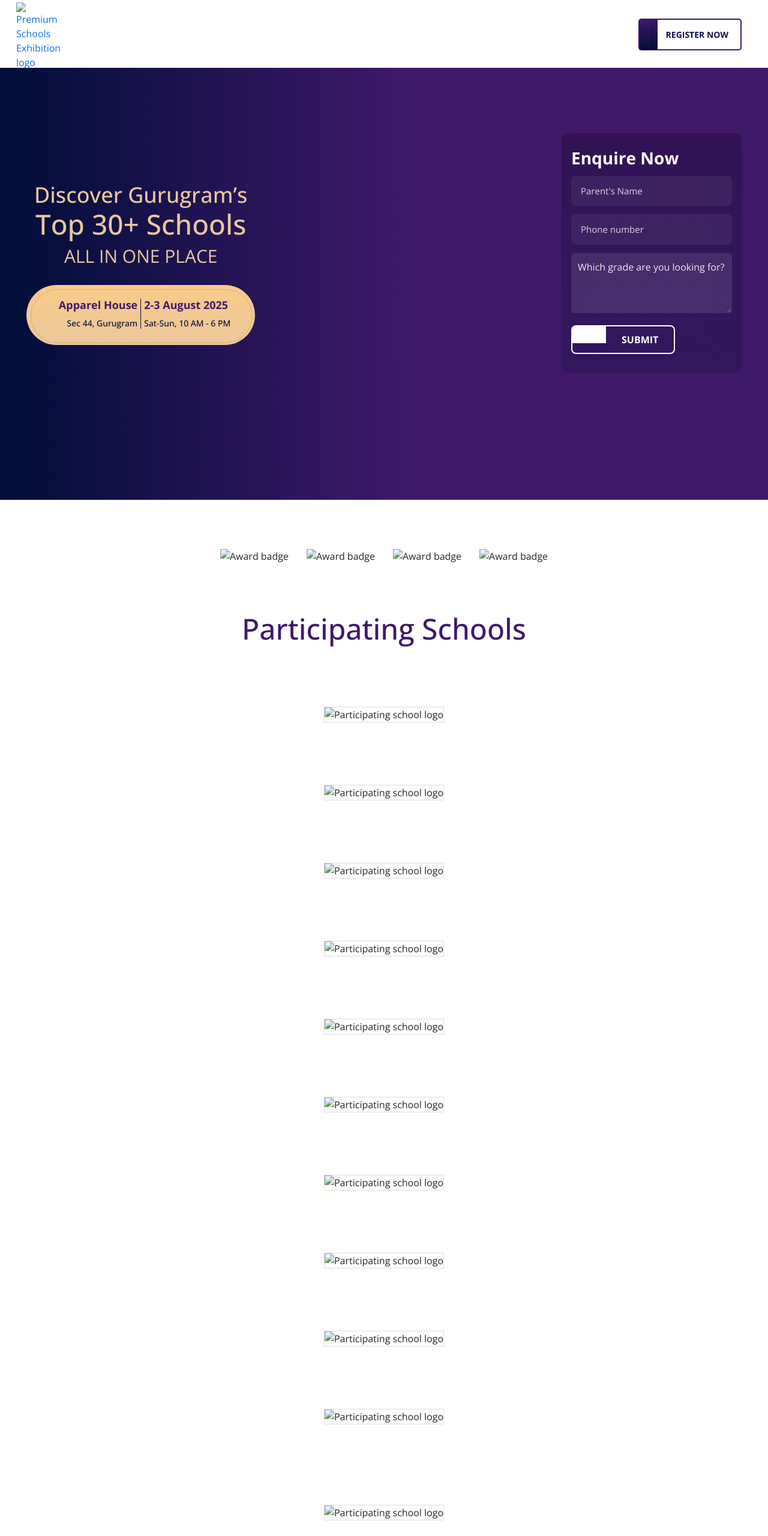
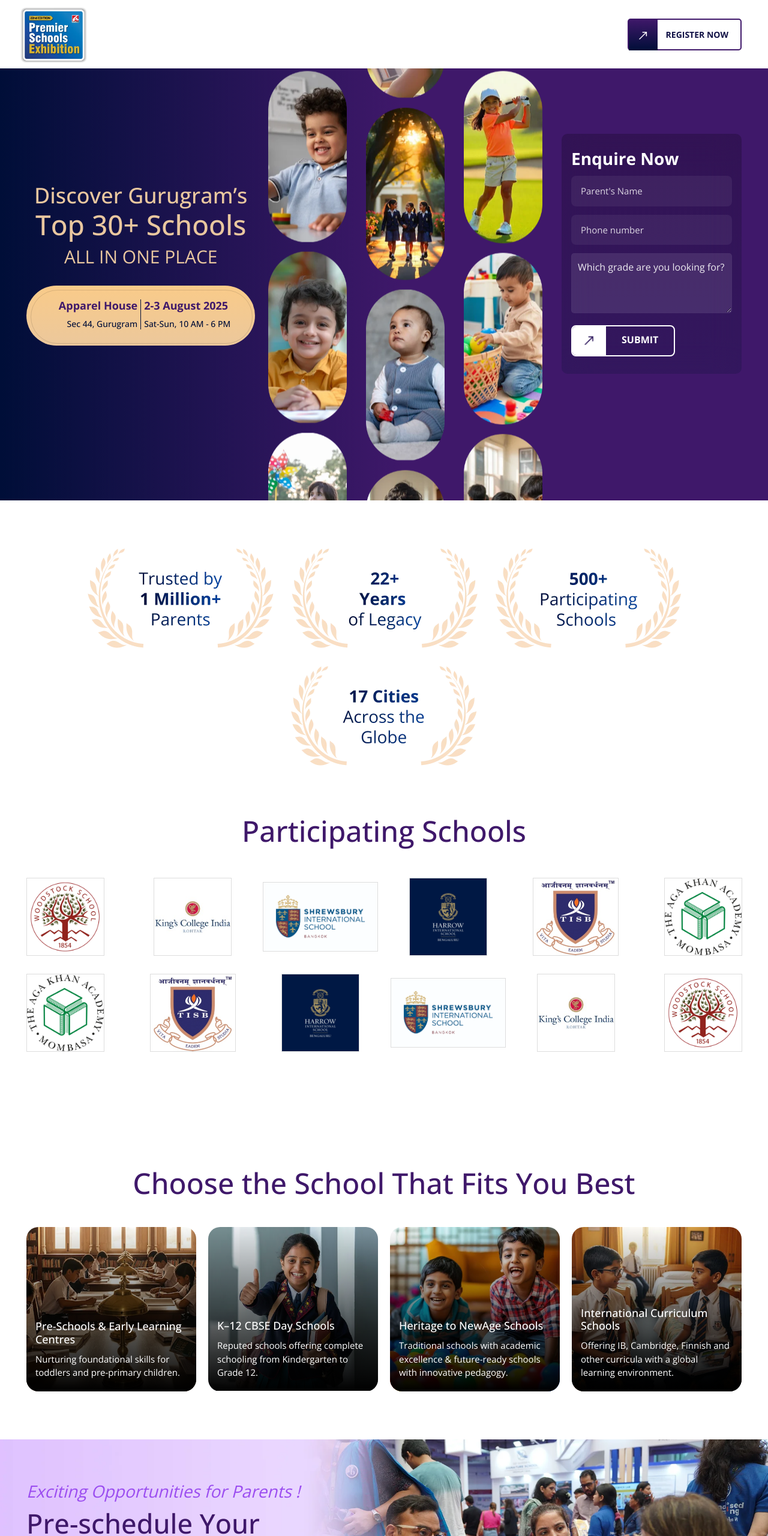
Before and after one commit to Dhruv6461/SRVMedia_Prototype, a website: page index.html in a window 1280 px wide. Shown: the top 2560 px of the page at 60% size. Drawn offline with nearby package versions, Linux system fonts and the light colour scheme; files that its build step writes are made by us from their sources; files whose address does not match are found by name.

Commit message:
Fix asset paths to reference assets folder

```diff
--- a/index.html
+++ b/index.html
@@ -39,11 +39,11 @@
         <div class="row">
           <div class="col-md-12 top-flex">
             <div class="top-left">
-              <a href="index.php"><img src="images/logo.webp" alt="Premium Schools Exhibition logo" /></a>
+              <a href="index.php"><img src="assets/images/logo.webp" alt="Premium Schools Exhibition logo" /></a>
             </div>
             <div class="top-right">
               <a href="#frm"
-                ><span><img src="images/whire-arrow.webp" alt="" aria-hidden="true" /></span> Register
+                ><span><img src="assets/images/whire-arrow.webp" alt="" aria-hidden="true" /></span> Register
                 Now</a
               >
             </div>
@@ -75,34 +75,34 @@
 
             <div class="banner-slide">
               <div class="banner-slide-1">
-                <div class="bn-sl"><img src="images/bn-sl-1.webp" alt="" aria-hidden="true" /></div>
-                <div class="bn-sl"><img src="images/bn-sl-2.webp" alt="" aria-hidden="true" /></div>
-                <div class="bn-sl"><img src="images/bn-sl-3.webp" alt="" aria-hidden="true" /></div>
-                <div class="bn-sl"><img src="images/bn-sl-4.webp" alt="" aria-hidden="true" /></div>
-                <div class="bn-sl"><img src="images/bn-sl-1.webp" alt="" aria-hidden="true" /></div>
-                <div class="bn-sl"><img src="images/bn-sl-2.webp" alt="" aria-hidden="true" /></div>
-                <div class="bn-sl"><img src="images/bn-sl-3.webp" alt="" aria-hidden="true" /></div>
-                <div class="bn-sl"><img src="images/bn-sl-4.webp" alt="" aria-hidden="true" /></div>
+                <div class="bn-sl"><img src="assets/images/bn-sl-1.webp" alt="" aria-hidden="true" /></div>
+                <div class="bn-sl"><img src="assets/images/bn-sl-2.webp" alt="" aria-hidden="true" /></div>
+                <div class="bn-sl"><img src="assets/images/bn-sl-3.webp" alt="" aria-hidden="true" /></div>
+                <div class="bn-sl"><img src="assets/images/bn-sl-4.webp" alt="" aria-hidden="true" /></div>
+                <div class="bn-sl"><img src="assets/images/bn-sl-1.webp" alt="" aria-hidden="true" /></div>
+                <div class="bn-sl"><img src="assets/images/bn-sl-2.webp" alt="" aria-hidden="true" /></div>
+                <div class="bn-sl"><img src="assets/images/bn-sl-3.webp" alt="" aria-hidden="true" /></div>
+                <div class="bn-sl"><img src="assets/images/bn-sl-4.webp" alt="" aria-hidden="true" /></div>
               </div>
               <div class="banner-slide-2">
-                <div class="bn-sl"><img src="images/bn-sl-5.webp" alt="" aria-hidden="true" /></div>
-                <div class="bn-sl"><img src="images/bn-sl-6.webp" alt="" aria-hidden="true" /></div>
-                <div class="bn-sl"><img src="images/bn-sl-7.webp" alt="" aria-hidden="true" /></div>
-                <div class="bn-sl"><img src="images/bn-sl-8.webp" alt="" aria-hidden="true" /></div>
-                <div class="bn-sl"><img src="images/bn-sl-5.webp" alt="" aria-hidden="true" /></div>
-                <div class="bn-sl"><img src="images/bn-sl-6.webp" alt="" aria-hidden="true" /></div>
-                <div class="bn-sl"><img src="images/bn-sl-7.webp" alt="" aria-hidden="true" /></div>
-                <div class="bn-sl"><img src="images/bn-sl-8.webp" alt="" aria-hidden="true" /></div>
+                <div class="bn-sl"><img src="assets/images/bn-sl-5.webp" alt="" aria-hidden="true" /></div>
+                <div class="bn-sl"><img src="assets/images/bn-sl-6.webp" alt="" aria-hidden="true" /></div>
+                <div class="bn-sl"><img src="assets/images/bn-sl-7.webp" alt="" aria-hidden="true" /></div>
+                <div class="bn-sl"><img src="assets/images/bn-sl-8.webp" alt="" aria-hidden="true" /></div>
+                <div class="bn-sl"><img src="assets/images/bn-sl-5.webp" alt="" aria-hidden="true" /></div>
+                <div class="bn-sl"><img src="assets/images/bn-sl-6.webp" alt="" aria-hidden="true" /></div>
+                <div class="bn-sl"><img src="assets/images/bn-sl-7.webp" alt="" aria-hidden="true" /></div>
+                <div class="bn-sl"><img src="assets/images/bn-sl-8.webp" alt="" aria-hidden="true" /></div>
               </div>
               <div class="banner-slide-1">
-                <div class="bn-sl"><img src="images/bn-sl-9.webp" alt="" aria-hidden="true" /></div>
-                <div class="bn-sl"><img src="images/bn-sl-10.webp" alt="" aria-hidden="true" /></div>
-                <div class="bn-sl"><img src="images/bn-sl-11.webp" alt="" aria-hidden="true" /></div>
-                <div class="bn-sl"><img src="images/bn-sl-12.webp" alt="" aria-hidden="true" /></div>
-                <div class="bn-sl"><img src="images/bn-sl-9.webp" alt="" aria-hidden="true" /></div>
-                <div class="bn-sl"><img src="images/bn-sl-10.webp" alt="" aria-hidden="true" /></div>
-                <div class="bn-sl"><img src="images/bn-sl-11.webp" alt="" aria-hidden="true" /></div>
-                <div class="bn-sl"><img src="images/bn-sl-12.webp" alt="" aria-hidden="true" /></div>
+                <div class="bn-sl"><img src="assets/images/bn-sl-9.webp" alt="" aria-hidden="true" /></div>
+                <div class="bn-sl"><img src="assets/images/bn-sl-10.webp" alt="" aria-hidden="true" /></div>
+                <div class="bn-sl"><img src="assets/images/bn-sl-11.webp" alt="" aria-hidden="true" /></div>
+                <div class="bn-sl"><img src="assets/images/bn-sl-12.webp" alt="" aria-hidden="true" /></div>
+                <div class="bn-sl"><img src="assets/images/bn-sl-9.webp" alt="" aria-hidden="true" /></div>
+                <div class="bn-sl"><img src="assets/images/bn-sl-10.webp" alt="" aria-hidden="true" /></div>
+                <div class="bn-sl"><img src="assets/images/bn-sl-11.webp" alt="" aria-hidden="true" /></div>
+                <div class="bn-sl"><img src="assets/images/bn-sl-12.webp" alt="" aria-hidden="true" /></div>
               </div>
             </div>
             <div class="frm" id="frm">
@@ -147,7 +147,7 @@
                 <div class="enq-action">
                   <button class="enq-submit" type="submit">
                     <span class="enq-icon"
-                      ><img src="images/submit-arrow.png" alt="" aria-hidden="true"
+                      ><img src="assets/images/submit-arrow.png" alt="" aria-hidden="true"
                     /></span>
                     <span class="enq-text">SUBMIT</span>
                   </button>
@@ -201,7 +201,7 @@
           <div class="enq-action">
             <button class="enq-submit" type="submit">
               <span class="enq-icon"
-                ><img src="images/submit-arrow.png" alt="" aria-hidden="true"
+                ><img src="assets/images/submit-arrow.png" alt="" aria-hidden="true"
               /></span>
               <span class="enq-text">SUBMIT</span>
             </button>
@@ -213,10 +213,10 @@
       <div class="container-fluid">
         <div class="row">
           <div class="col-md-12 award-flx">
-            <div class="awardPic"><img src="images/award-1.webp" alt="Award badge" /></div>
-            <div class="awardPic"><img src="images/award-2.webp" alt="Award badge" /></div>
-            <div class="awardPic"><img src="images/award-3.webp" alt="Award badge" /></div>
-            <div class="awardPic"><img src="images/award-4.webp" alt="Award badge" /></div>
+            <div class="awardPic"><img src="assets/images/award-1.webp" alt="Award badge" /></div>
+            <div class="awardPic"><img src="assets/images/award-2.webp" alt="Award badge" /></div>
+            <div class="awardPic"><img src="assets/images/award-3.webp" alt="Award badge" /></div>
+            <div class="awardPic"><img src="assets/images/award-4.webp" alt="Award badge" /></div>
           </div>
         </div>
       </div>
@@ -232,66 +232,66 @@
           <div class="col-md-12">
             <div id="cat-1" class="owl-carousel owl-theme" role="region" aria-roledescription="carousel" aria-label="Participating schools carousel row one" tabindex="0">
               <div class="item">
-                <div class="schoolLogo"><img src="images/school_1.png" alt="Participating school logo" /></div>
+                <div class="schoolLogo"><img src="assets/images/school_1.png" alt="Participating school logo" /></div>
               </div>
               <div class="item">
-                <div class="schoolLogo"><img src="images/school_2.png" alt="Participating school logo" /></div>
+                <div class="schoolLogo"><img src="assets/images/school_2.png" alt="Participating school logo" /></div>
               </div>
               <div class="item">
-                <div class="schoolLogo"><img src="images/school_3.png" alt="Participating school logo" /></div>
+                <div class="schoolLogo"><img src="assets/images/school_3.png" alt="Participating school logo" /></div>
               </div>
               <div class="item">
-                <div class="schoolLogo"><img src="images/school_4.jpg" alt="Participating school logo" /></div>
+                <div class="schoolLogo"><img src="assets/images/school_4.jpg" alt="Participating school logo" /></div>
               </div>
               <div class="item">
-                <div class="schoolLogo"><img src="images/school_5.jpg" alt="Participating school logo" /></div>
+                <div class="schoolLogo"><img src="assets/images/school_5.jpg" alt="Participating school logo" /></div>
               </div>
               <div class="item">
-                <div class="schoolLogo"><img src="images/school_6.jpg" alt="Participating school logo" /></div>
+                <div class="schoolLogo"><img src="assets/images/school_6.jpg" alt="Participating school logo" /></div>
               </div>
               <div class="item">
-                <div class="schoolLogo"><img src="images/school_1.png" alt="Participating school logo" /></div>
+                <div class="schoolLogo"><img src="assets/images/school_1.png" alt="Participating school logo" /></div>
               </div>
               <div class="item">
-                <div class="schoolLogo"><img src="images/school_2.png" alt="Participating school logo" /></div>
+                <div class="schoolLogo"><img src="assets/images/school_2.png" alt="Participating school logo" /></div>
               </div>
               <div class="item">
-                <div class="schoolLogo"><img src="images/school_3.png" alt="Participating school logo" /></div>
+                <div class="schoolLogo"><img src="assets/images/school_3.png" alt="Participating school logo" /></div>
               </div>
               <div class="item">
-                <div class="schoolLogo"><img src="images/school_4.jpg" alt="Participating school logo" /></div>
+                <div class="schoolLogo"><img src="assets/images/school_4.jpg" alt="Participating school logo" /></div>
               </div>
             </div>
             <div id="cat-2" class="owl-carousel owl-theme" role="region" aria-roledescription="carousel" aria-label="Participating schools carousel row two" tabindex="0">
               <div class="item">
-                <div class="schoolLogo"><img src="images/school_1.png" alt="Participating school logo" /></div>
+                <div class="schoolLogo"><img src="assets/images/school_1.png" alt="Participating school logo" /></div>
               </div>
               <div class="item">
-                <div class="schoolLogo"><img src="images/school_2.png" alt="Participating school logo" /></div>
+                <div class="schoolLogo"><img src="assets/images/school_2.png" alt="Participating school logo" /></div>
               </div>
               <div class="item">
-                <div class="schoolLogo"><img src="images/school_3.png" alt="Participating school logo" /></div>
+                <div class="schoolLogo"><img src="assets/images/school_3.png" alt="Participating school logo" /></div>
               </div>
               <div class="item">
-                <div class="schoolLogo"><img src="images/school_4.jpg" alt="Participating school logo" /></div>
+                <div class="schoolLogo"><img src="assets/images/school_4.jpg" alt="Participating school logo" /></div>
               </div>
               <div class="item">
-                <div class="schoolLogo"><img src="images/school_5.jpg" alt="Participating school logo" /></div>
+                <div class="schoolLogo"><img src="assets/images/school_5.jpg" alt="Participating school logo" /></div>
               </div>
               <div class="item">
-                <div class="schoolLogo"><img src="images/school_6.jpg" alt="Participating school logo" /></div>
+                <div class="schoolLogo"><img src="assets/images/school_6.jpg" alt="Participating school logo" /></div>
               </div>
               <div class="item">
-                <div class="schoolLogo"><img src="images/school_1.png" alt="Participating school logo" /></div>
+                <div class="schoolLogo"><img src="assets/images/school_1.png" alt="Participating school logo" /></div>
               </div>
               <div class="item">
-                <div class="schoolLogo"><img src="images/school_2.png" alt="Participating school logo" /></div>
+                <div class="schoolLogo"><img src="assets/images/school_2.png" alt="Participating school logo" /></div>
               </div>
               <div class="item">
-                <div class="schoolLogo"><img src="images/school_3.png" alt="Participating school logo" /></div>
+                <div class="schoolLogo"><img src="assets/images/school_3.png" alt="Participating school logo" /></div>
               </div>
               <div class="item">
-                <div class="schoolLogo"><img src="images/school_4.jpg" alt="Participating school logo" /></div>
+                <div class="schoolLogo"><img src="assets/images/school_4.jpg" alt="Participating school logo" /></div>
               </div>
             </div>
           </div>
@@ -312,7 +312,7 @@
               <div class="item">
                 <div class="why-full">
                   <div class="why-pic">
-                    <img src="images/choose-1.webp" alt="Preschool and early learning" />
+                    <img src="assets/images/choose-1.webp" alt="Preschool and early learning" />
                   </div>
                   <div class="why-text">
                     <h5>
@@ -329,7 +329,7 @@
               <div class="item">
                 <div class="why-full">
                   <div class="why-pic">
-                    <img src="images/choose-2.webp" alt="K–12 CBSE Day Schools" />
+                    <img src="assets/images/choose-2.webp" alt="K–12 CBSE Day Schools" />
                   </div>
                   <div class="why-text">
                     <h5>K–12 CBSE Day Schools</h5>
@@ -343,7 +343,7 @@
               <div class="item">
                 <div class="why-full">
                   <div class="why-pic">
-                    <img src="images/choose-3.webp" alt="Heritage to new-age schools" />
+                    <img src="assets/images/choose-3.webp" alt="Heritage to new-age schools" />
                   </div>
                   <div class="why-text">
                     <h5>Heritage to NewAge Schools</h5>
@@ -357,7 +357,7 @@
               <div class="item">
                 <div class="why-full">
                   <div class="why-pic">
-                    <img src="images/choose-4.webp" alt="International curriculum schools" />
+                    <img src="assets/images/choose-4.webp" alt="International curriculum schools" />
                   </div>
                   <div class="why-text">
                     <h5>International Curriculum Schools</h5>
@@ -375,7 +375,7 @@
           <div class="col-md-12 why-flx">
             <div class="why-full">
               <div class="why-pic">
-                <img src="images/choose-1.webp" alt="Preschool and early learning" />
+                <img src="assets/images/choose-1.webp" alt="Preschool and early learning" />
               </div>
               <div class="why-text">
                 <h5>
@@ -389,7 +389,7 @@
             </div>
             <div class="why-full">
               <div class="why-pic">
-                <img src="images/choose-2.webp" alt="K–12 CBSE Day Schools" />
+                <img src="assets/images/choose-2.webp" alt="K–12 CBSE Day Schools" />
               </div>
               <div class="why-text">
                 <h5>K–12 CBSE Day Schools</h5>
@@ -401,7 +401,7 @@
             </div>
             <div class="why-full">
               <div class="why-pic">
-                <img src="images/choose-3.webp" alt="Heritage to new-age schools" />
+                <img src="assets/images/choose-3.webp" alt="Heritage to new-age schools" />
               </div>
               <div class="why-text">
                 <h5>Heritage to NewAge Schools</h5>
@@ -413,7 +413,7 @@
             </div>
             <div class="why-full">
               <div class="why-pic">
-                <img src="images/choose-4.webp" alt="International curriculum schools" />
+                <img src="assets/images/choose-4.webp" alt="International curriculum schools" />
               </div>
               <div class="why-text">
                 <h5>International Curriculum Schools</h5>
@@ -437,13 +437,13 @@
               <h5>To Avoid Rush</h5>
               <div class="know-more fr-dec">
                 <a href="#frm"
-                  ><span><img src="images/whire-arrow.webp" alt="" aria-hidden="true" /></span>
+                  ><span><img src="assets/images/whire-arrow.webp" alt="" aria-hidden="true" /></span>
                   PRE-SCHEDULE NOW</a
                 >
               </div>
               <div class="know-more fr-mb">
                 <a href="#frm1"
-                  ><span><img src="images/whire-arrow.webp" alt="" aria-hidden="true" /></span>
+                  ><span><img src="assets/images/whire-arrow.webp" alt="" aria-hidden="true" /></span>
                   PRE-SCHEDULE NOW</a
                 >
               </div>
@@ -466,7 +466,7 @@
               <div class="item">
                 <div class="exhibitionInner">
                   <div class="exhibitionInnerIcon">
-                    <img src="images/icon-5.png" alt="Interact directly icon" />
+                    <img src="assets/images/icon-5.png" alt="Interact directly icon" />
                   </div>
                   <h4>Interact Directly with School Heads</h4>
                   <p>Get answers straight from the experts</p>
@@ -475,7 +475,7 @@
               <div class="item">
                 <div class="exhibitionInner">
                   <div class="exhibitionInnerIcon">
-                    <img src="images/icon-2.png" alt="Curriculum comparison icon" />
+                    <img src="assets/images/icon-2.png" alt="Curriculum comparison icon" />
                   </div>
                   <h4>Compare Curriculum <span>&</span> Pedagogy</h4>
                   <p>
@@ -487,7 +487,7 @@
               <div class="item">
                 <div class="exhibitionInner">
                   <div class="exhibitionInnerIcon">
-                    <img src="images/icon-3.png" alt="Fees and offers icon" />
+                    <img src="assets/images/icon-3.png" alt="Fees and offers icon" />
                   </div>
                   <h4>Get Exclusive Fee Structures <span>&</span> Offers</h4>
                   <p>Access transparent information and avail offers</p>
@@ -496,7 +496,7 @@
               <div class="item">
                 <div class="exhibitionInner">
                   <div class="exhibitionInnerIcon">
-                    <img src="images/icon-4.png" alt="School offerings icon" />
+                    <img src="assets/images/icon-4.png" alt="School offerings icon" />
                   </div>
                   <h4>Explore Schools Offerings</h4>
                   <p>
@@ -508,7 +508,7 @@
               <div class="item">
                 <div class="exhibitionInner">
                   <div class="exhibitionInnerIcon">
-                    <img src="images/icon-5.png" alt="On-the-spot applications icon" />
+                    <img src="assets/images/icon-5.png" alt="On-the-spot applications icon" />
                   </div>
                   <h4>
                     On<span>-</span>the<span>-</span>Spot Applications
@@ -523,7 +523,7 @@
       </div>
     </div>
     <div class="full">
-      <img src="images/round.png" alt="" aria-hidden="true" />
+      <img src="assets/images/round.png" alt="" aria-hidden="true" />
     </div>
     </main>
 
@@ -532,10 +532,10 @@
         <div class="row">
           <div class="col-md-12 footer-flx">
             <div class="ft-logo">
-              <a href="index.html"><img src="images/logo.webp" alt="Premium Schools Exhibition logo" /></a>
+              <a href="index.html"><img src="assets/images/logo.webp" alt="Premium Schools Exhibition logo" /></a>
             </div>
             <div class="ft-address">
-              <div class="ft-icon"><img src="images/pin.png" alt="" aria-hidden="true" /></div>
+              <div class="ft-icon"><img src="assets/images/pin.png" alt="" aria-hidden="true" /></div>
               <div class="ft-dec">
                 <h4>Corporate Office:</h4>
                 <p>
@@ -545,7 +545,7 @@
               </div>
             </div>
             <div class="ft-address">
-              <div class="ft-icon"><img src="images/pin.png" alt="" aria-hidden="true" /></div>
+              <div class="ft-icon"><img src="assets/images/pin.png" alt="" aria-hidden="true" /></div>
               <div class="ft-dec">
                 <h4>Ahmedabad Office:</h4>
                 <p>
@@ -555,7 +555,7 @@
               </div>
             </div>
             <div class="ft-address">
-              <div class="ft-icon"><img src="images/call.png" alt="" aria-hidden="true" /></div>
+              <div class="ft-icon"><img src="assets/images/call.png" alt="" aria-hidden="true" /></div>
               <div class="ft-dec">
                 <h4>Call us on</h4>
                 <p><a href="tel:8910074178">9674805912</a></p>
@@ -568,17 +568,17 @@
               <div class="socialBox">
                 <div class="ft-sc">
                   <a href="#" target="_blank"
-                    ><img src="images/insta.png" alt="Instagram"
+                    ><img src="assets/images/insta.png" alt="Instagram"
                   /></a>
                 </div>
                 <div class="ft-sc">
                   <a href="#" target="_blank"
-                    ><img src="images/facebook.png" alt="Facebook"
+                    ><img src="assets/images/facebook.png" alt="Facebook"
                   /></a>
                 </div>
                 <div class="ft-sc">
                   <a href="#" target="_blank"
-                    ><img src="images/youtube.png" alt="YouTube"
+                    ><img src="assets/images/youtube.png" alt="YouTube"
                   /></a>
                 </div>
               </div>
@@ -595,10 +595,10 @@
       <div class="btn-1"><a href="#frm1">Register Now</a></div>
     </div>
 
-    <script src="js/jquery-3.7.1.min.js"></script>
-    <script src="js/bootstrap.js"></script>
-    <script src="js/owl.carousel.js"></script>
-    <script src="js/custom.js"></script>
+    <script src="assets/js/jquery-3.7.1.min.js"></script>
+    <script src="assets/js/bootstrap.js"></script>
+    <script src="assets/js/owl.carousel.js"></script>
+    <script src="assets/js/custom.js"></script>
     <script type="text/javascript">
       $(document).ready(function () {
         var sticky = $(".sticky");
```
Also changed, not shown: 1 other file.
